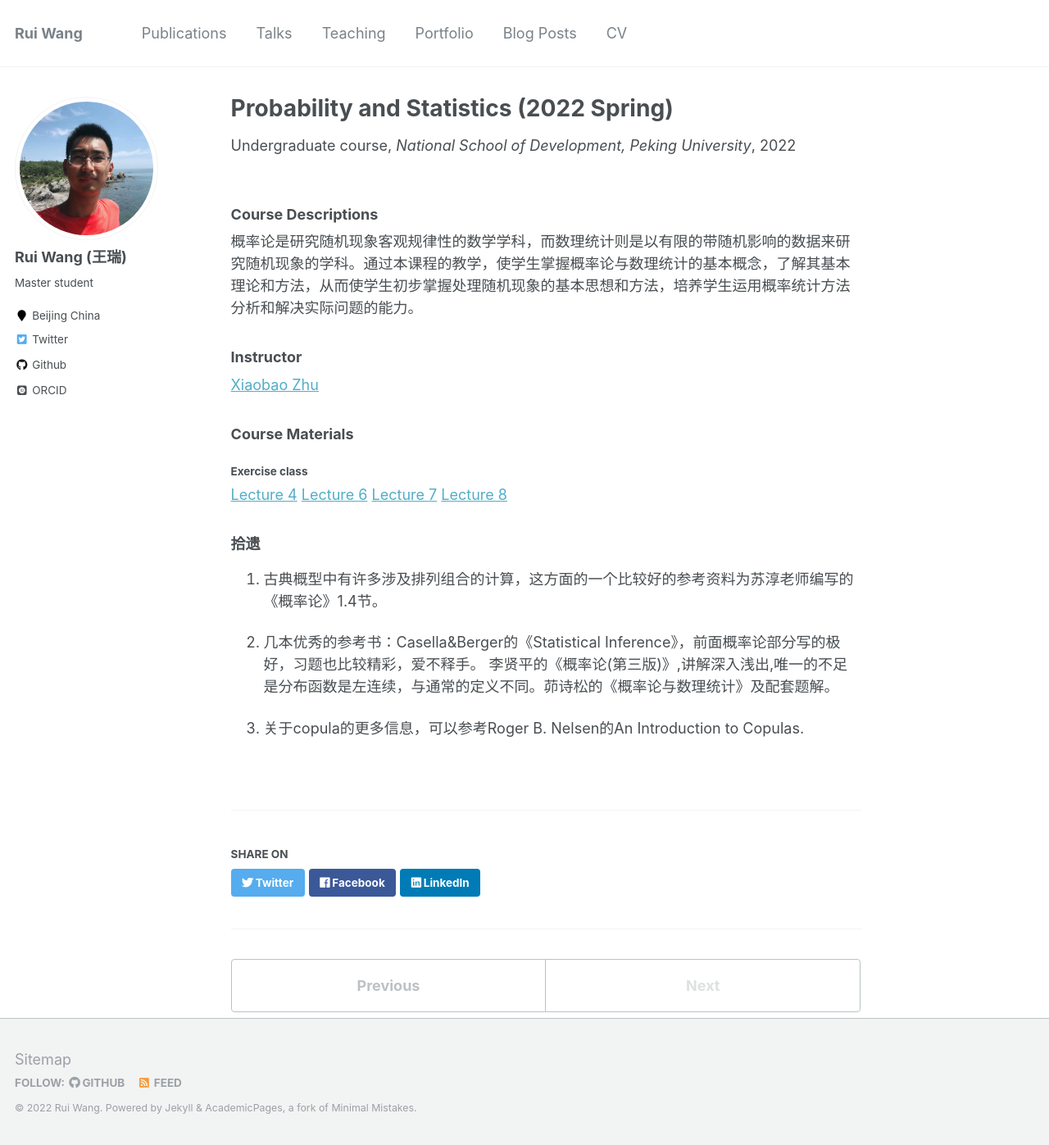
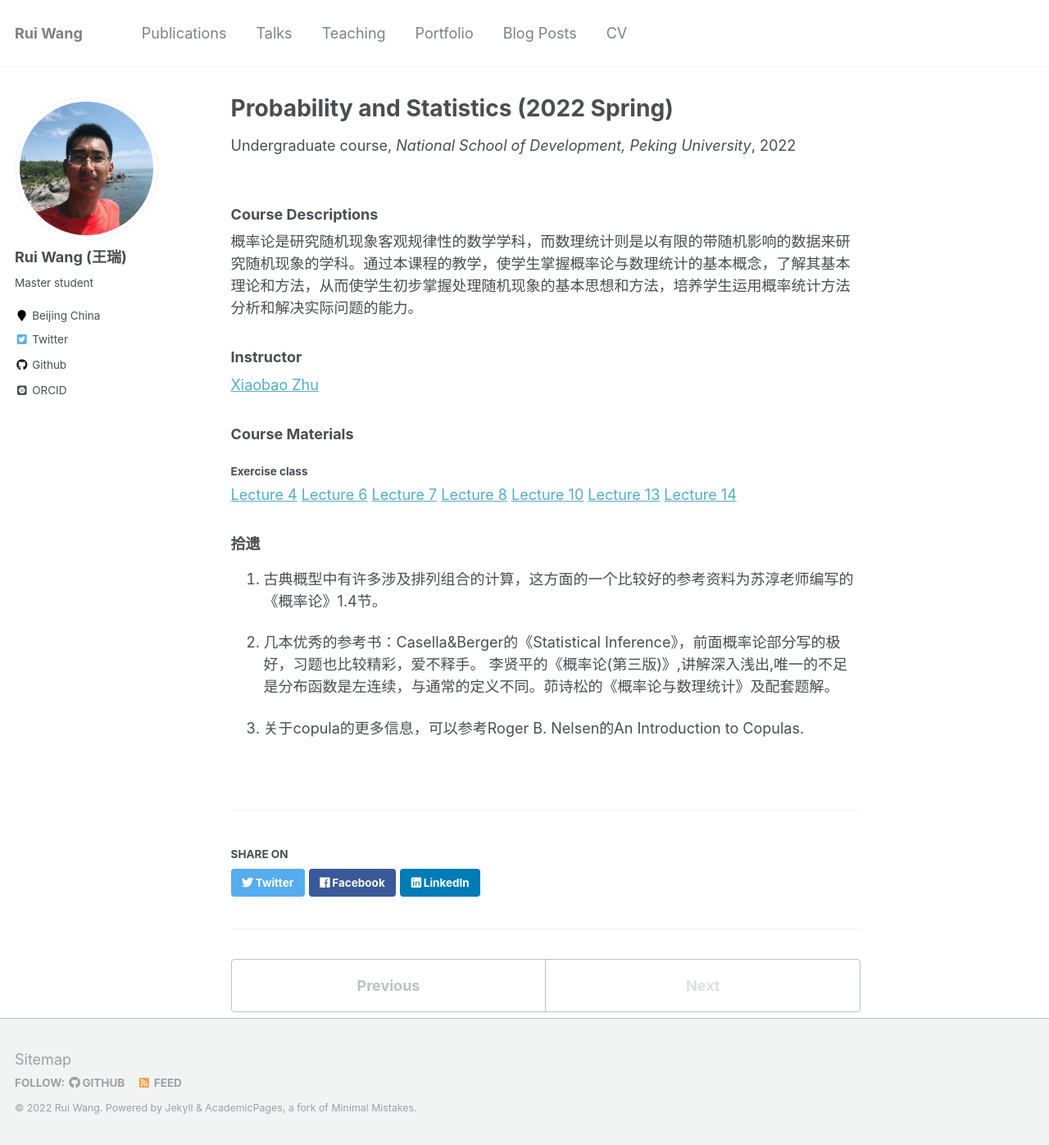
Before and after one commit to wangrui24/wangrui24, a Jekyll site: the page built from _teaching/2022-spring-teaching.md, in a window 1280 px wide and 1397 px high. Shown: the whole window at 82% size. Built offline with Jekyll 4.4.1, drawn with Linux system fonts in a browser that asks for light colours; some web fonts are replaced.

Commit message:
更改测试

```diff
--- a/_teaching/2022-spring-teaching.md
+++ b/_teaching/2022-spring-teaching.md
@@ -19,6 +19,9 @@ location: "Beijing, China"
 [Lecture 6](http://wangrui24.github.io/files/teaching/Lecture06.pdf)
 [Lecture 7](http://wangrui24.github.io/files/teaching/Lecture07.pdf)
 [Lecture 8](http://wangrui24.github.io/files/teaching/Lecture08.pdf)
+[Lecture 10](http://wangrui24.github.io/files/teaching/Lecture10.pdf)
+[Lecture 13](http://wangrui24.github.io/files/teaching/Lecture13.pdf)
+[Lecture 14](http://wangrui24.github.io/files/teaching/Lecture14.pdf)
 
 ### 拾遗
 1. 古典概型中有许多涉及排列组合的计算，这方面的一个比较好的参考资料为苏淳老师编写的《概率论》1.4节。
```
Also changed, not shown: 3 other files.
